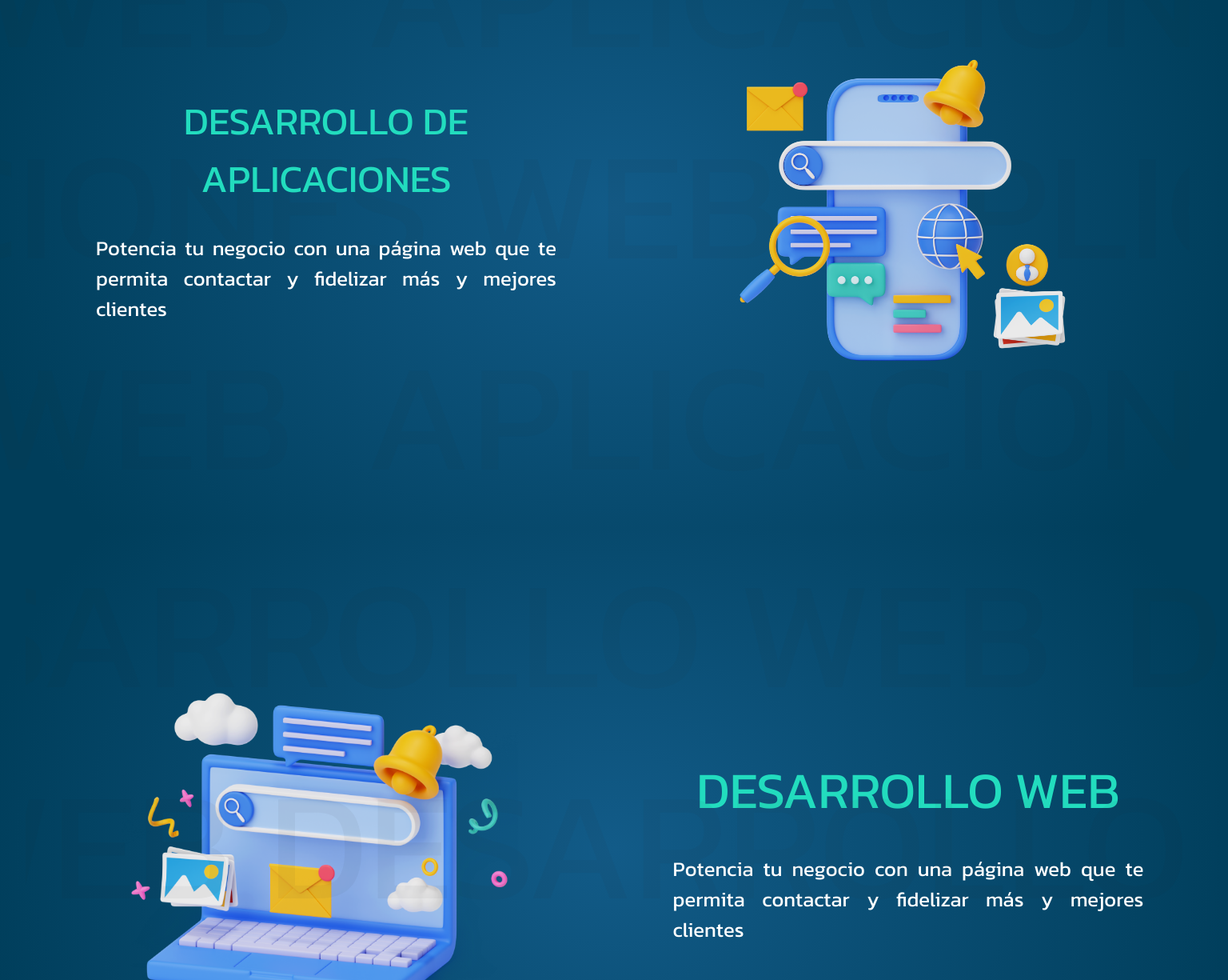
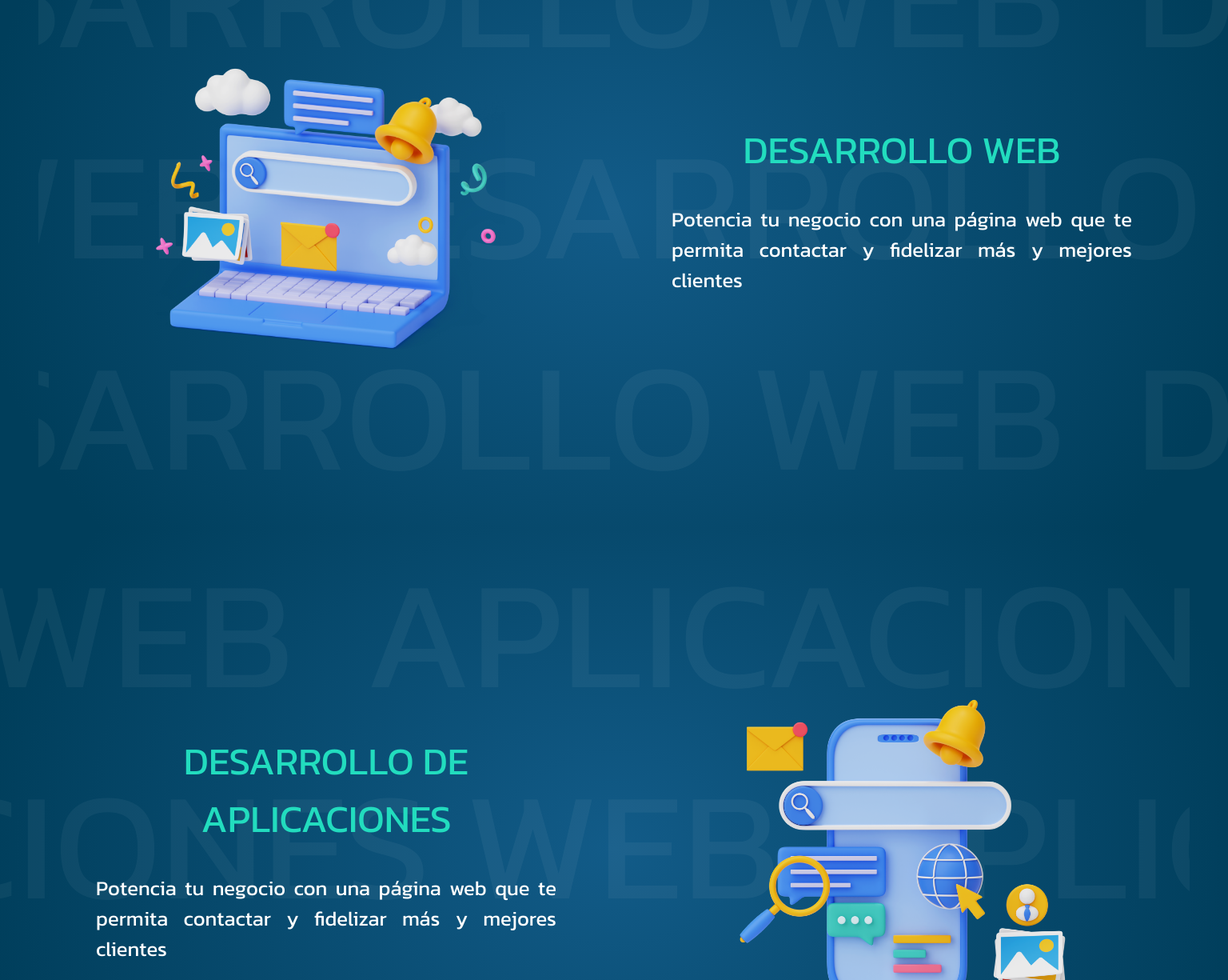
Before and after one commit to pablocorrea23/Zondapps, a React (Create React App) app: page / in a window 1536 px wide. Shown: the part 1740-2965 px from the top of the page at 80% size. Built offline with nearby package versions, Linux system fonts and the light colour scheme.

Commit message:
reparacion del elemento pc_producto que rompia la pagina

```diff
--- a/src/components/Productos/Productos.jsx
+++ b/src/components/Productos/Productos.jsx
@@ -6,8 +6,8 @@ import Cel_product from './cel_product/Cel_product';
 export default function Productos() {
     return (
         <>
+        <Pc_product />
         <Cel_product />
-        <Pc_product />
 
         </>
     )
--- a/src/components/Productos/cel_product/Cel_product.module.css
+++ b/src/components/Productos/cel_product/Cel_product.module.css
@@ -67,6 +67,7 @@
   }
   .palabra_marq{
     height: 33%;
+    color: #FFF;
   }
 
 @media (min-height: 670px) {
--- a/src/components/Productos/pc_product/Pc_product.module.css
+++ b/src/components/Productos/pc_product/Pc_product.module.css
@@ -19,6 +19,7 @@
   flex-direction: column;
   justify-content: center;
   align-items: center;
+  z-index: 2;
 }
 
 .img_pc_product {
@@ -33,6 +34,7 @@
   flex-direction: column;
   justify-content: center;
   align-items: center;
+  z-index: 2;
 }
 
 .titulo_product {
@@ -41,6 +43,7 @@
   line-height: normal;
   font-size: 1.8rem;
   margin-bottom: 1rem;
+  text-align: center;
 }
 
 .descripcion_product {
@@ -51,6 +54,7 @@
   line-height: normal;
   font-size: 1.1rem;
 }
+
 .marquesina{
   position: absolute;
   display: flex;
@@ -62,6 +66,7 @@
   opacity: 0.05;
   }
   .palabra_marq{
+    color: #FFF;
     height: 33%;
   }
 
@@ -98,35 +103,10 @@
     font-weight: 600;
     font-size: 1.6rem;
   }
-}
-
-@media (min-width: 1380px){
-  .fondo_product {
-    padding: 0 3rem;
-
-  }
-  .img_pc_product {
-    max-width: 28rem;
-  }
-
-  .box2_product {
-    height: 100%;
-  }
-
-  .titulo_product {
-    font-size: 3rem;
-    margin-bottom: 2rem;
-  }
-  .descripcion_product {
-    font-weight: 600;
-    font-size: 1.6rem;
-    max-width: 80%;
-  }
   .marquesina{
     font-size: 12rem;
  }
 }
-
 @media (min-width: 950px){
   .fondo_product {
     padding: 0 2rem;
@@ -144,3 +124,29 @@
     font-size: 1.6rem;
   }
 }
+@media (min-width: 1380px){
+  .fondo_product {
+    padding: 0 3rem;
+
+  }
+  .img_pc_product {
+    max-width: 28rem;
+  }
+
+  .box2_product {
+    height: 100%;
+  }
+
+  .titulo_product {
+    font-size: 3rem;
+    margin-bottom: 2rem;
+    max-width: 80%;
+  }
+  .descripcion_product {
+    font-weight: 600;
+    font-size: 1.6rem;
+    max-width: 80%;
+  }
+
+
+}
```
